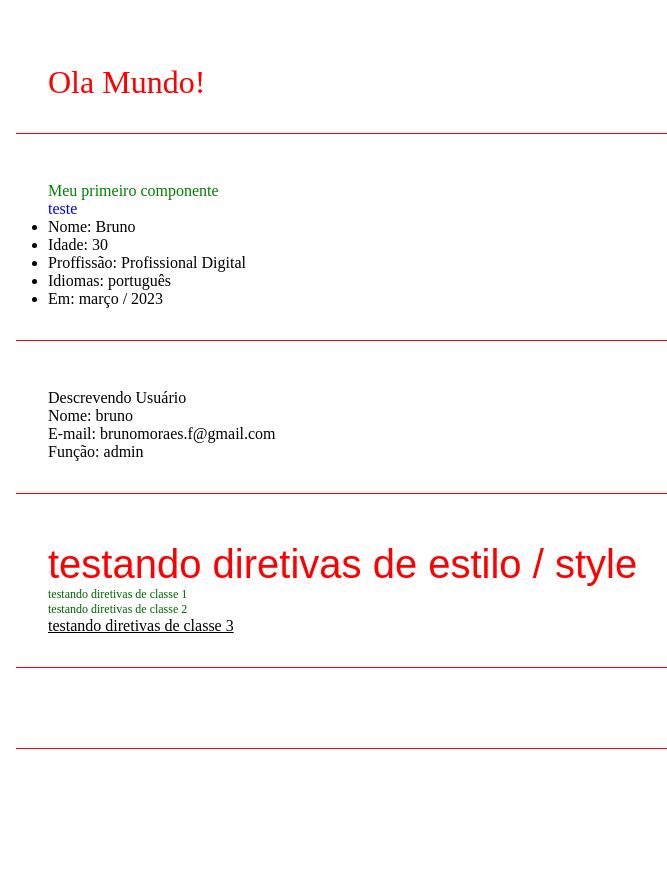
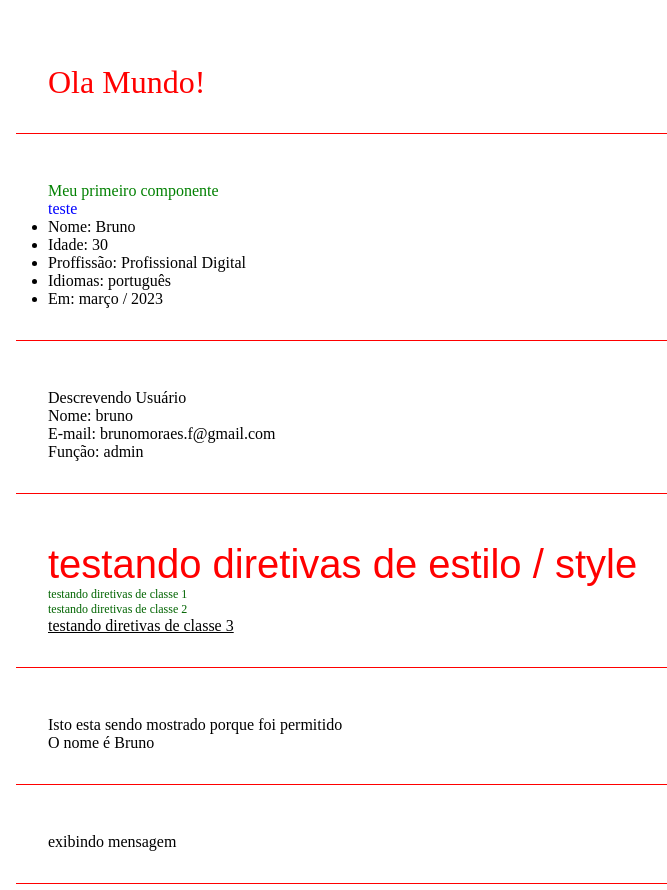
Before and after one commit to brunomoraesdigital/curso-angular, an Angular app: page / in a window 1280 px wide. Shown: the top 890 px of the page, without its empty margins (16-683 px from the left). Before the commit the page ends 813 px from the top, so only its background shows below. Built offline with nearby package versions, Linux system fonts and the light colour scheme.

Commit message:
130323.2119
aula 9

```diff
--- a/src/app/app.component.html
+++ b/src/app/app.component.html
@@ -3,3 +3,4 @@
 <app-parent-data [name]="userName" [userData]="userData"></app-parent-data>
 <app-directives></app-directives>
 <app-if-render></app-if-render>
+<app-eventos></app-eventos>
--- a/src/app/app.module.ts
+++ b/src/app/app.module.ts
@@ -6,6 +6,7 @@ import { FirstComponentComponent } from './components/first-component/first-comp
 import { ParentDataComponent } from './components/parent-data/parent-data.component';
 import { DirectivesComponent } from './components/directives/directives.component';
 import { IfRenderComponent } from './components/if-render/if-render.component';
+import { EventosComponent } from './components/eventos/eventos.component';
 
 @NgModule({
   declarations: [
@@ -13,7 +14,8 @@ import { IfRenderComponent } from './components/if-render/if-render.component';
     FirstComponentComponent,
     ParentDataComponent,
     DirectivesComponent,
-    IfRenderComponent
+    IfRenderComponent,
+    EventosComponent
   ],
   imports: [
     BrowserModule
--- /dev/null
+++ b/src/app/components/eventos/eventos.component.html
@@ -0,0 +1,3 @@
+<div class="class">
+    <p *ngIf="show">exibindo mensagem</p>
+</div>
--- /dev/null
+++ b/src/app/components/eventos/eventos.component.ts
@@ -0,0 +1,11 @@
+import { Component } from '@angular/core';
+
+@Component({
+  selector: 'app-eventos',
+  templateUrl: './eventos.component.html',
+  styleUrls: ['./eventos.component.css']
+})
+export class EventosComponent {
+  show: boolean = true;
+
+}
--- a/src/app/components/if-render/if-render.component.html
+++ b/src/app/components/if-render/if-render.component.html
@@ -1,3 +1,12 @@
+
+
+
+
+
 <div class="class">
-
+    <div *ngIf="canShow">Isto esta sendo mostrado porque foi permitido</div>
+    <div *ngIf="name === 'Bruno'; else nameNotFound">O nome é Bruno</div>
+    <ng-template #nameNotFound>
+        <div>O nome não foi encontrado!</div>
+    </ng-template>
 </div>
--- a/src/app/components/if-render/if-render.component.ts
+++ b/src/app/components/if-render/if-render.component.ts
@@ -7,4 +7,5 @@ import { Component } from '@angular/core';
 })
 export class IfRenderComponent {
   canShow: boolean = true;
+  name = 'Bruno';
 }
```
Also changed, not shown: src/app/components/eventos/eventos.component.css (added), 1 other file (tests, documents, lock files or other folders).
